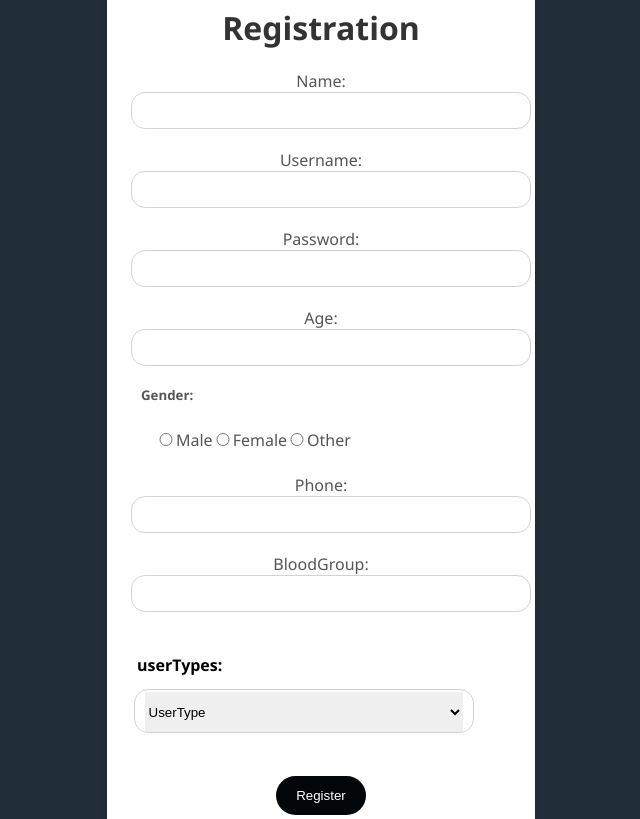
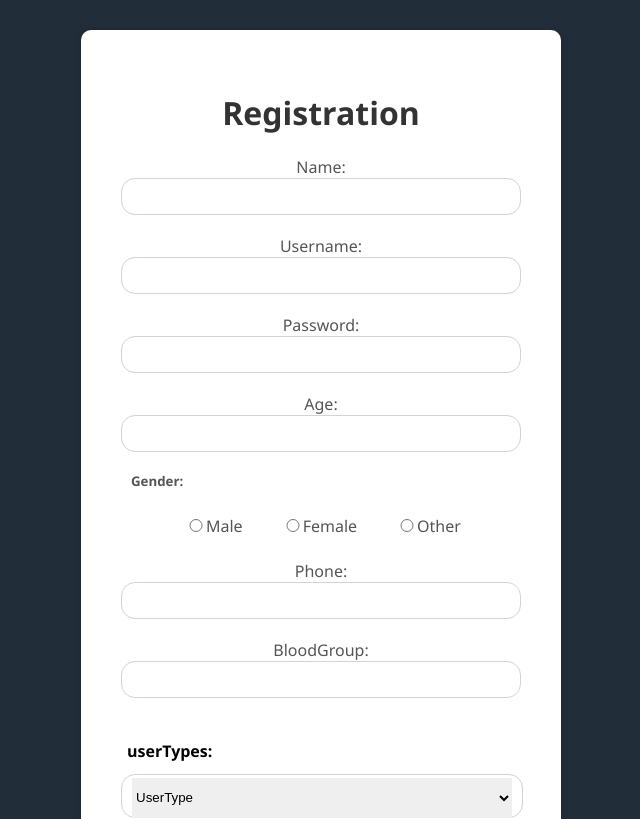
Before and after one commit to anusreekkcoddletech/clinic_FrontEnd, a React (Create React App) app: page / in a window 1280 px wide. Shown: the top 819 px of the page, without its empty margins (319-959 px from the left). Built offline with nearby package versions, Linux system fonts and the light colour scheme.

Commit message:
code updated

```diff
--- a/src/signUp.css
+++ b/src/signUp.css
@@ -5,16 +5,17 @@ body {
   display: flex;
   align-items: center;
   justify-content: center;
-  height: 100vh;
+  height: 100%;
 }
 
 .container {
   background-color: #ffffff;
-  padding: 24px;
+  padding: 40px;
   border-radius: 10px;
   box-shadow: 4 0 10px rgba(0, 0, 0, 0.1);
-  width: 380px;
+  width: 400px;
   text-align: center;
+  margin: 30px;
 }
 
 .heading {
@@ -46,14 +47,13 @@ input,
   border: 1px solid #ced4da;
   border-radius: 14px;
 }
-
 .gender {
   margin: 0 10px;
   text-align: left;
 }
 
 .selectUserType {
-  width: 318px;
+  width: 380px;
   height: 40px;
   border: none;
 }
@@ -65,7 +65,7 @@ input,
 }
 
 .radioButton {
-  margin: 0px;
+  margin: 0 0 0 40px;
   width: 20px;
 }
 
```
